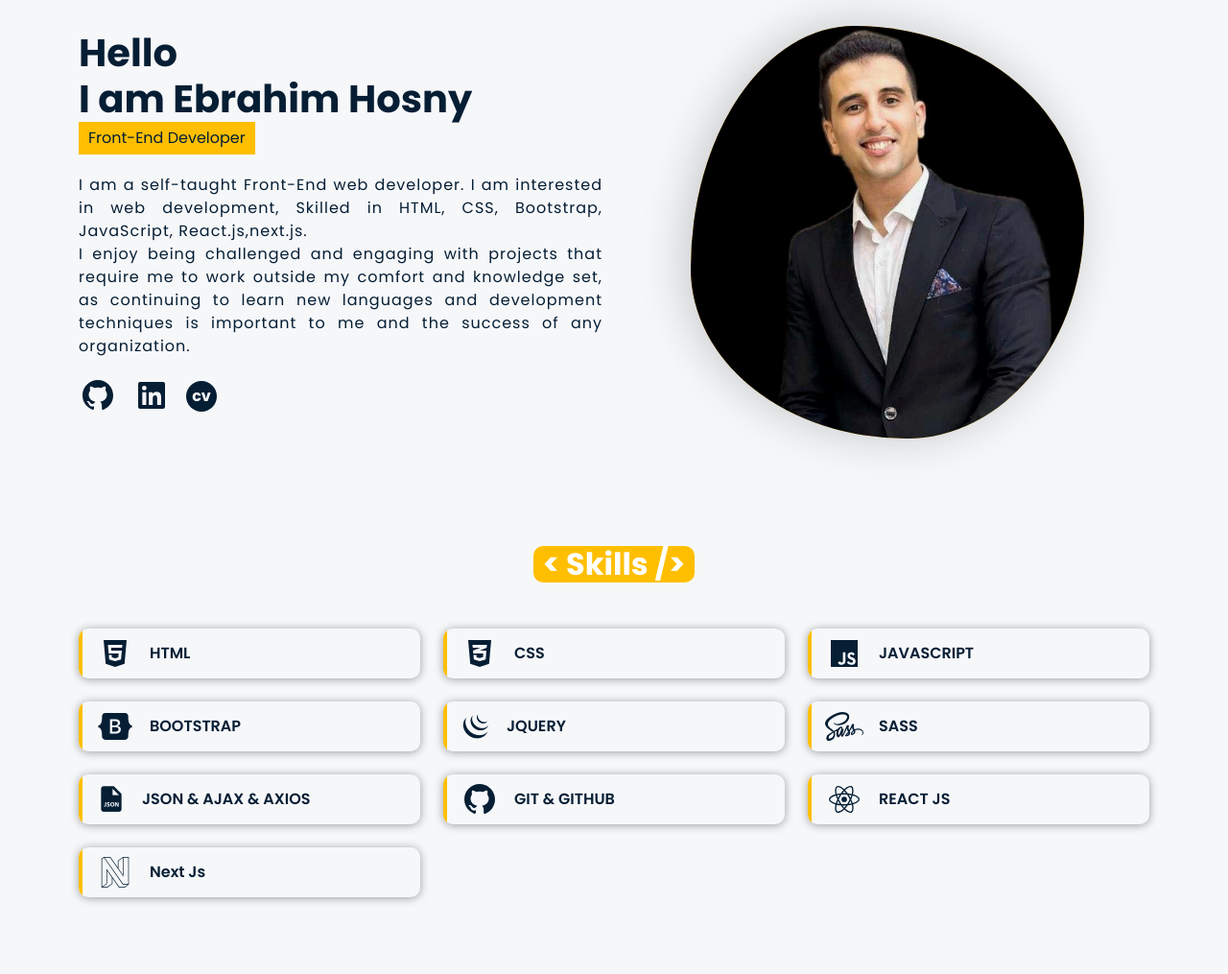
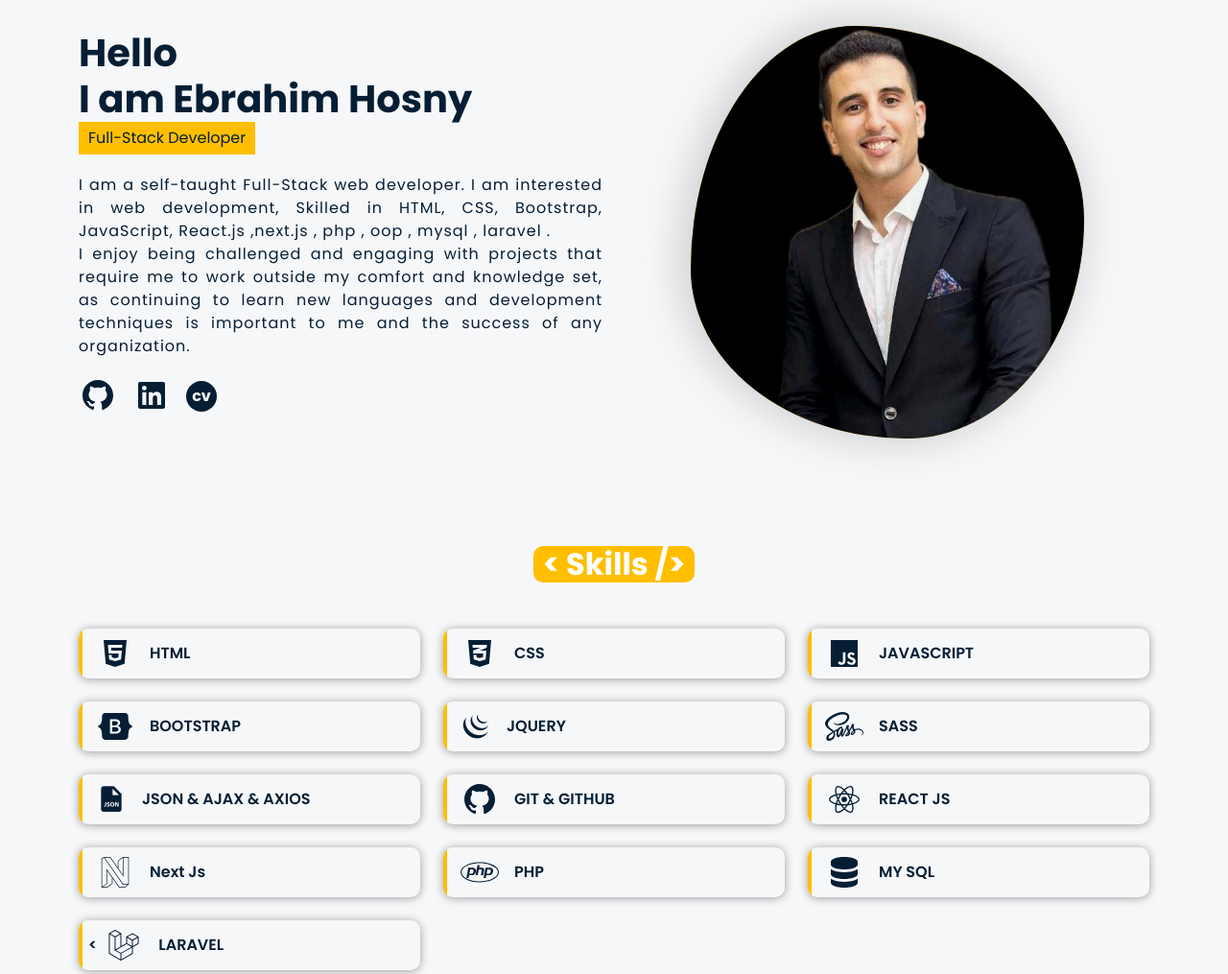
Before and after one commit to E-Hosny/Portfolio, a plain HTML site: page index.html in a window 1280 px wide. Shown: the part 113-1128 px from the top of the page at 96% size. Drawn offline with Linux system fonts and the light colour scheme.

Commit message:
sec commit

```diff
--- a/index.html
+++ b/index.html
@@ -45,9 +45,9 @@
                 <div class="col-lg-6">
                     <div class="info">
                         <h1>Hello <br>I am Ebrahim Hosny</h1>
-                        <span>Front-End Developer</span>
-                        <p>I am a self-taught Front-End web developer. I am interested in web development, Skilled in
-                            HTML, CSS, Bootstrap, JavaScript, React.js,next.js. <br>
+                        <span>Full-Stack Developer</span>
+                        <p>I am a self-taught Full-Stack web developer. I am interested in web development, Skilled in
+                            HTML, CSS, Bootstrap, JavaScript, React.js ,next.js , php , oop , mysql , laravel .<br>
                             I enjoy being challenged and engaging with projects that require me to work outside my
                             comfort and knowledge set, as continuing to learn new languages and development techniques
                             is important to me and the success of any organization.</p>
--- a/js/main.js
+++ b/js/main.js
@@ -55,6 +55,9 @@
     { icon: '<i class="fa-brands fa-github fa-2x ms-2 me-3"></i>', name: 'GIT & GITHUB' },
     { icon: '<i class="fa-brands fa-react fa-2x ms-2 me-3"></i>', name: 'REACT JS' },
     { icon: '<i class="fa-brands fa-neos fa-2x ms-2 me-3"></i>', name: 'Next Js' },
+    { icon: '<i class="fa-brands fa-php fa-2x ms-2 me-3"></i>', name: '   PHP' },
+    { icon: '<i class="fa-solid fa-database fa-2x ms-2 me-3"></i>', name: 'MY SQL' },
+    { icon: '<<i class="fa-brands fa-laravel fa-2x ms-2 me-3"></i>', name: 'LARAVEL' },
 ]
 let cartoona = '';
 for (let i = 0; i < skills.length; i++) {
```
